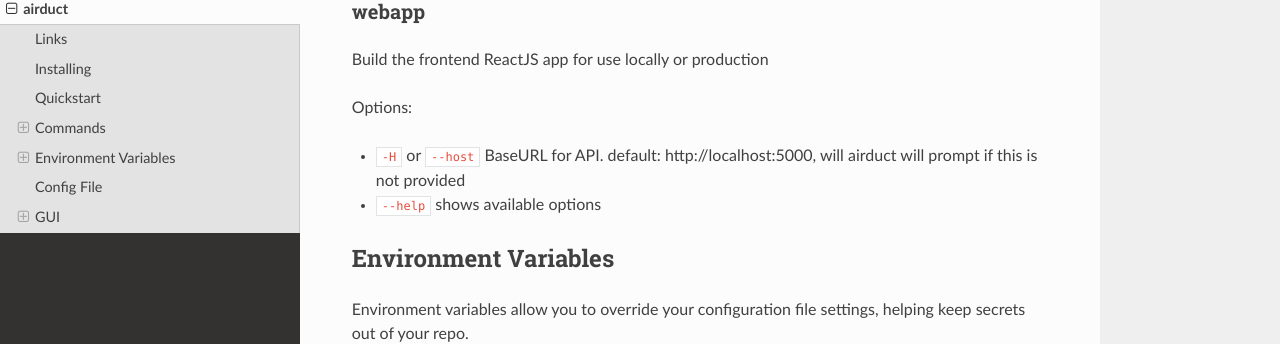
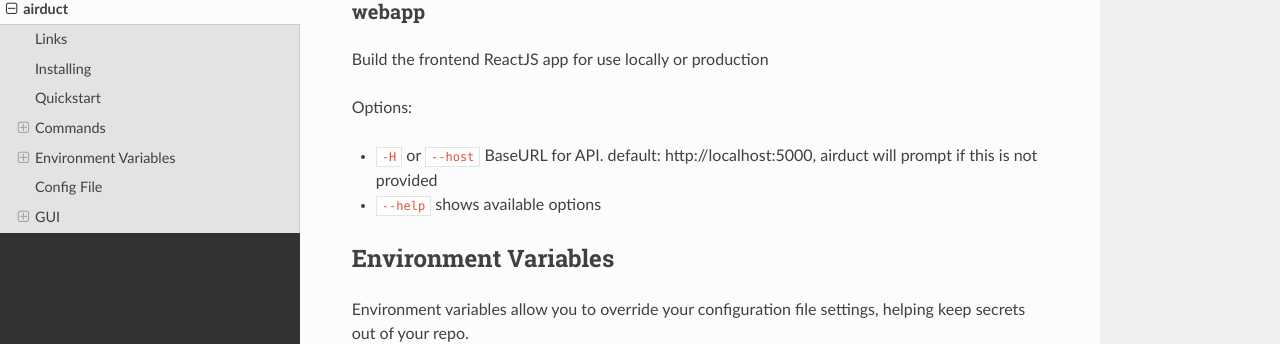
Before and after one commit to alairock/airduct, an MkDocs documentation site: the page built from docs/index.md, in a window 1280 px wide and 900 px high, scrolled down 2348 px. Shown: the part 112-456 px from the top of the window. Built offline with MkDocs 1.6.1, drawn with Linux system fonts in a browser that asks for light colours; nearby versions of some CDN libraries.

Commit message:
update docs

```diff
--- a/docs/index.md
+++ b/docs/index.md
@@ -101,7 +101,7 @@
 
 Options:
 
-  - `-H` or `--host` BaseURL for API. default: http://localhost:5000, will airduct will prompt if this is not provided
+  - `-H` or `--host` BaseURL for API. default: http://localhost:5000, airduct will prompt if this is not provided
   - `--help` shows available options
 
 ## Environment Variables
```
